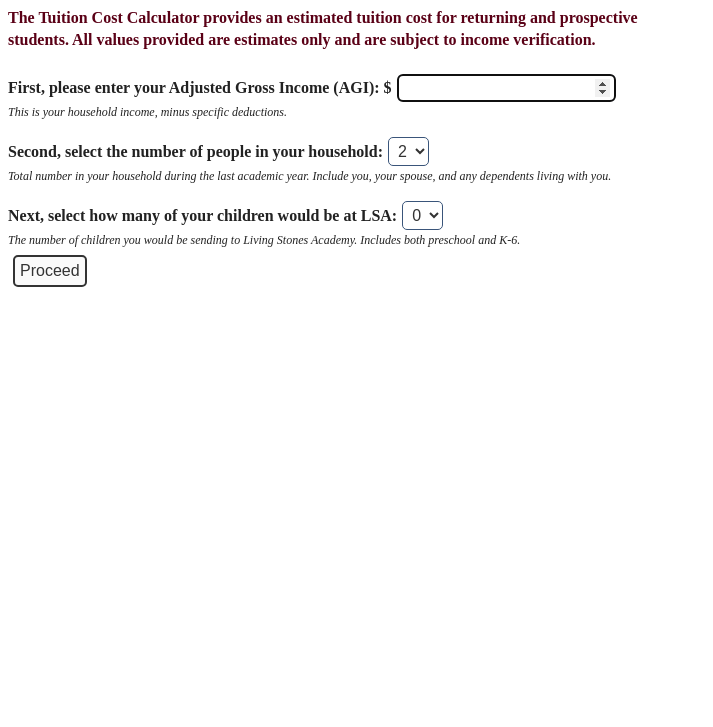
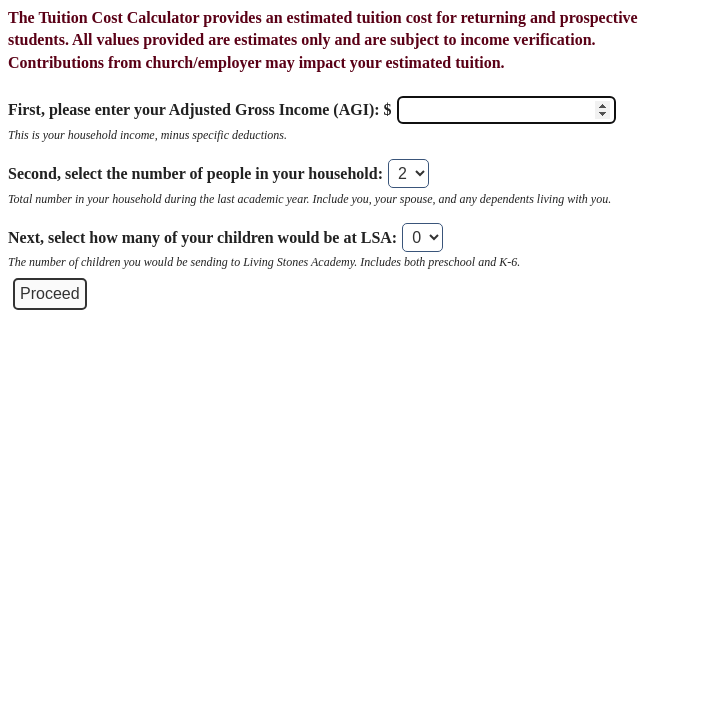
Before and after one commit to mrsillydog/LivingStones, a plain HTML site: page index.html in a window 1280 px wide. Shown: the part 73-800 px from the top of the page, without its empty margins (0-713 px from the left). Drawn offline with Linux system fonts and the light colour scheme.

Commit message:
Final commit?

```diff
--- a/index.html
+++ b/index.html
@@ -10,7 +10,7 @@
     <link href="tuitionCalc.css" rel="stylesheet" />
 </head>
 <body>
-    <h4 class="h4Calc">The Tuition Cost Calculator provides an estimated tuition cost for returning and prospective students. All values provided are estimates only and are subject to income verification.</h4>
+    <h4 class="h4Calc">The Tuition Cost Calculator provides an estimated tuition cost for returning and prospective students. All values provided are estimates only and are subject to income verification. Contributions from church/employer may impact your estimated tuition.</h4>
     <div id="calcDiv">
     <p>
         <label for="agi" class="labelCalc">
```
